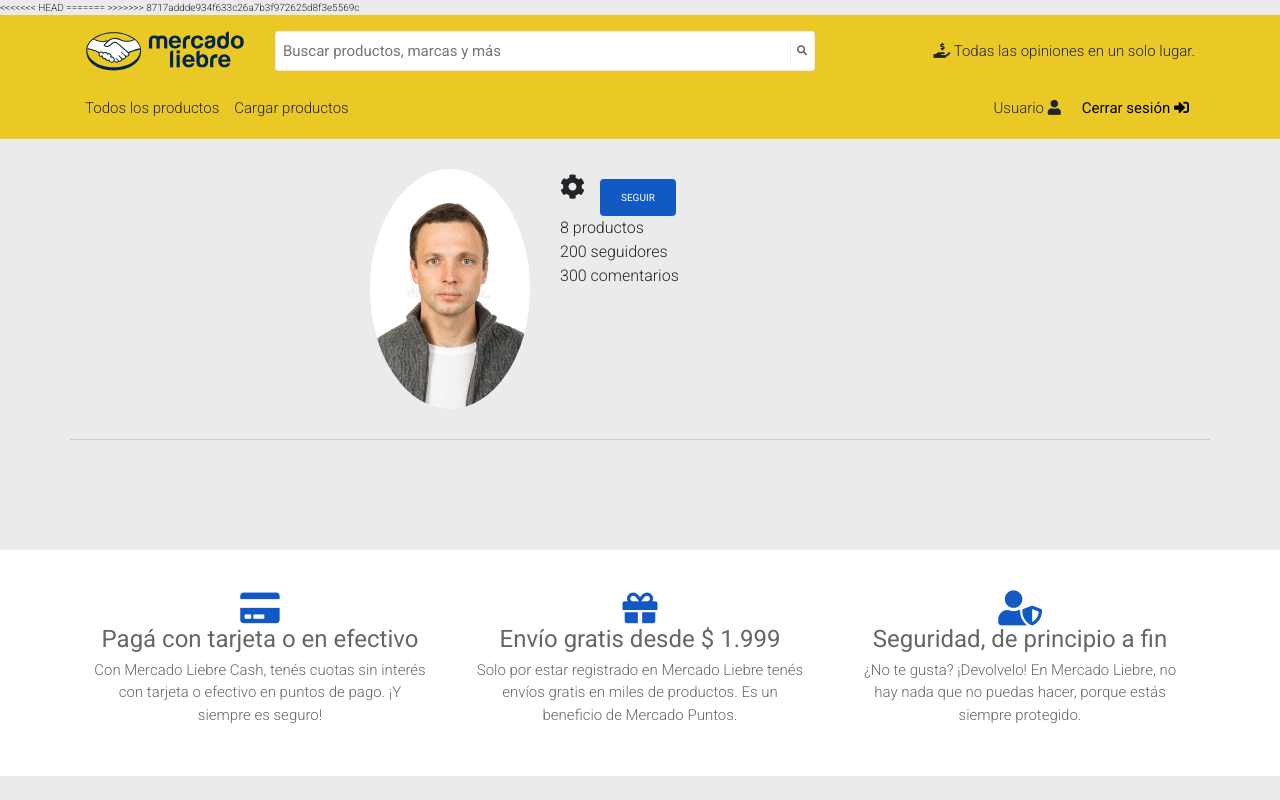
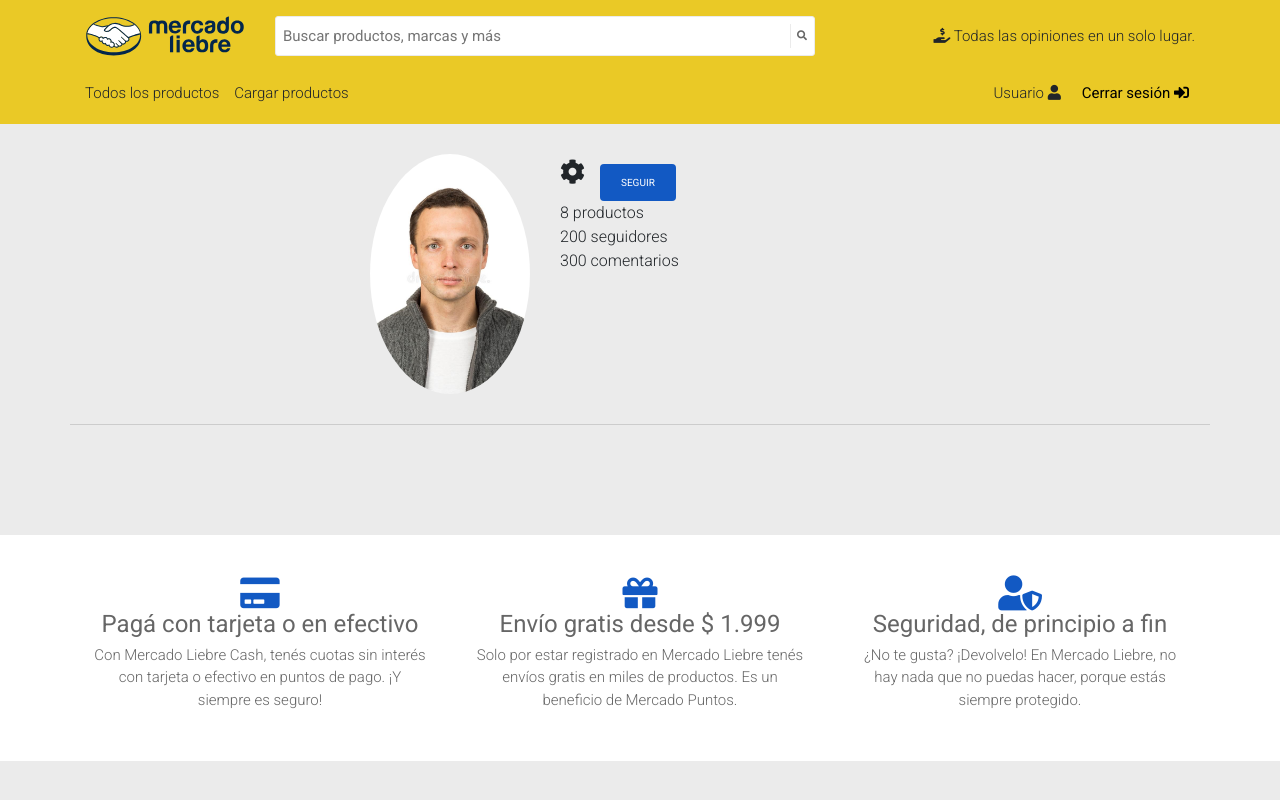
Before and after one commit to TomasCarzolio/Proyecto, a Node project: template proyectoKonfet/views/profile.ejs in a window 1280 px wide. Run offline with Node 20 templates, Linux system fonts and the light colour scheme; the template is opened without the code that fills it, so the values that code supplies are empty; some libraries are stand-ins or nearby versions.

Commit message:
Modificacdiones en headerLogueado

```diff
--- a/proyectoKonfet/views/partials/headerLogueado.ejs
+++ b/proyectoKonfet/views/partials/headerLogueado.ejs
@@ -4,16 +4,11 @@
 <head>
 	<meta charset="UTF-8">
 	<meta name="viewport" content="width=device-width, initial-scale=1.0">
-<<<<<<< HEAD
 	<link href="https://cdn.jsdelivr.net/npm/bootstrap@5.1.3/dist/css/bootstrap.min.css" rel="stylesheet"
 	integrity="sha384-1BmE4kWBq78iYhFldvKuhfTAU6auU8tT94WrHftjDbrCEXSU1oBoqyl2QvZ6jIW3" crossorigin="anonymous">
 
 	<link width="" rel="shortcut icon" href="/images/logo-mercado-liebre.jpg" />
 
-=======
-	<link width="" rel="shortcut icon" href="/images/logo-mercado-liebre.jpg" />
-
->>>>>>> 8717addde934f633c26a7b3f972625d8f3e5569c
 	<title> Mercado Liebre Argentina</title>
 	<!-- Font Awesome Stylesheet -->
 	<link rel="stylesheet" href="https://cdnjs.cloudflare.com/ajax/libs/font-awesome/5.11.2/css/all.min.css">
```
